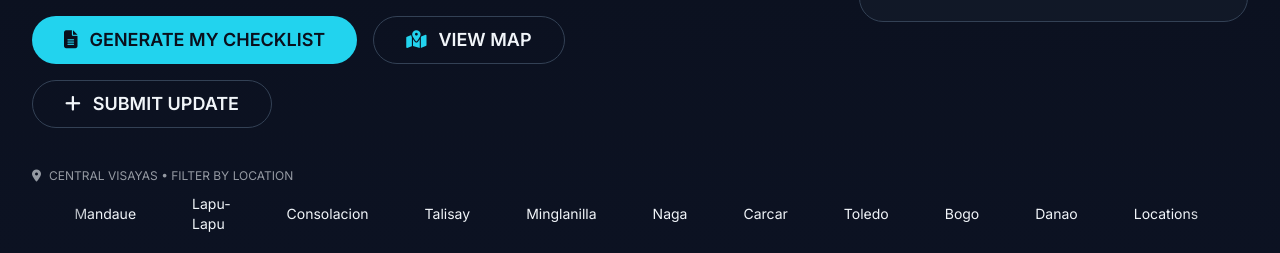
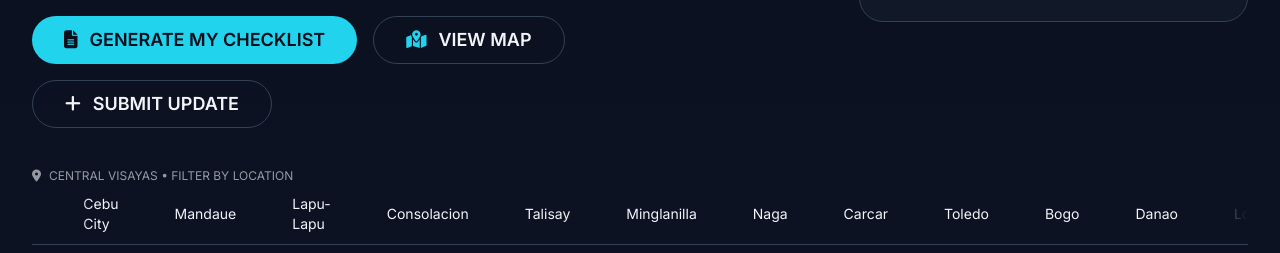
Before and after one commit to chris-rizu/GovHub, a website: page index.html in a window 1280 px wide. Shown: the part 541-794 px from the top of the page. Drawn offline with nearby package versions, Linux system fonts and the light colour scheme; no server answers.

Commit message:
Update cities ribbon container to match service tabs style with border

```diff
--- a/index.html
+++ b/index.html
@@ -259,8 +259,10 @@
       <i class="fas fa-map-marker-alt"></i>
       CENTRAL VISAYAS • FILTER BY LOCATION
     </div>
-    <div class="flex flex-wrap gap-2" id="cities-ribbon">
-      <!-- Populated by JS -->
+    <div class="border-b border-[var(--border)] pb-3 overflow-hidden">
+      <div id="cities-ribbon" class="overflow-x-auto scrollbar-hide">
+        <!-- Populated by JS with carousel -->
+      </div>
     </div>
   </div>
 
```
